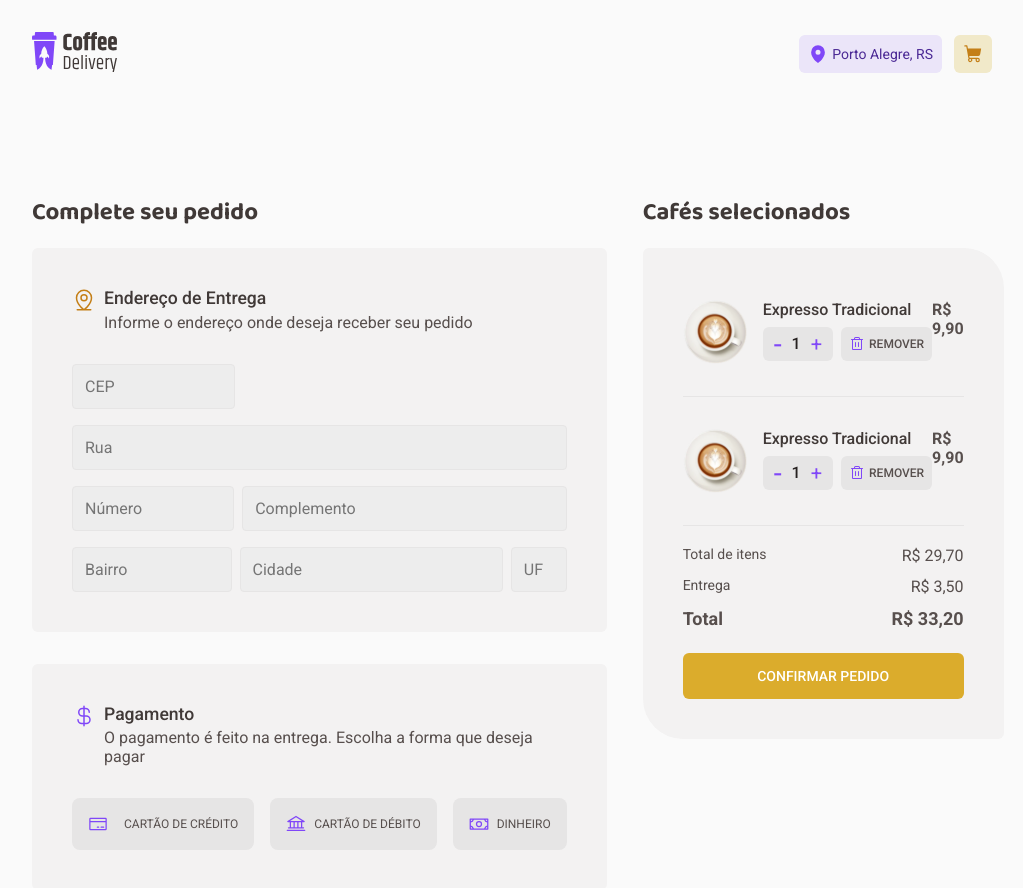
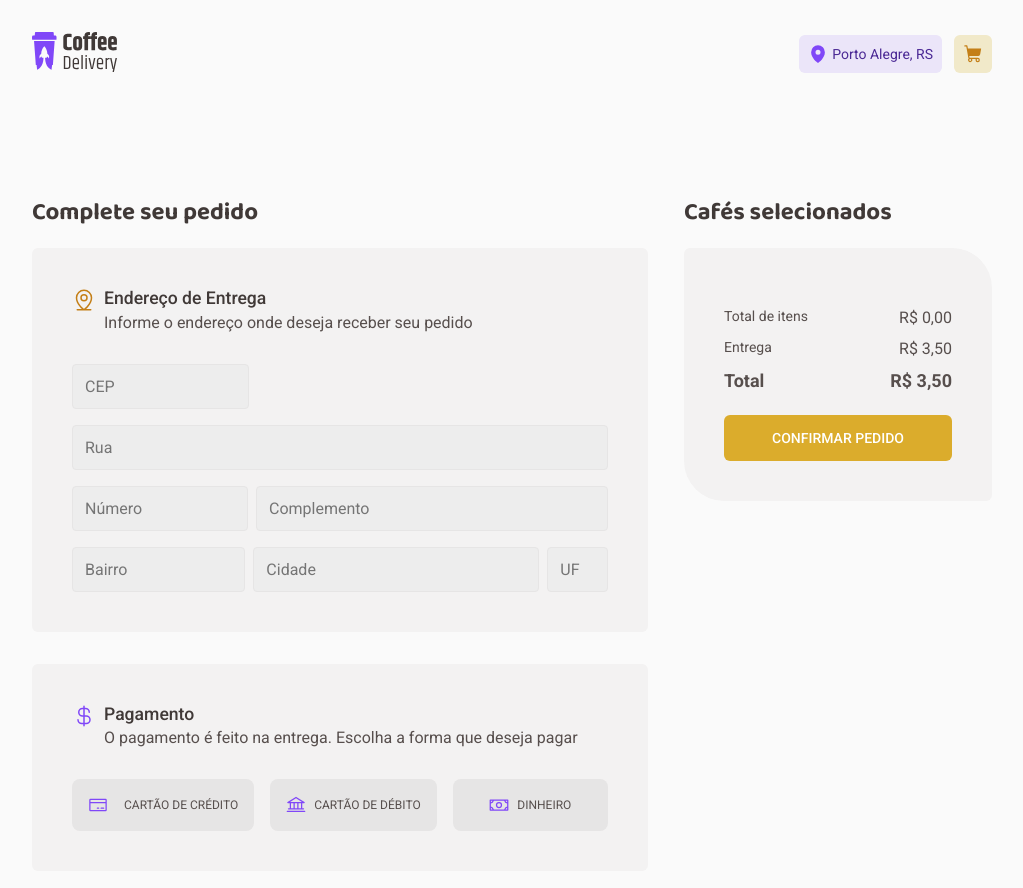
Before and after one commit to RodGondin/Coffee-Delivery, a React (Vite) app: page /cart in a window 1280 px wide. Shown: the top 888 px of the page, without its empty margins (128-1151 px from the left). Built offline with nearby package versions, Linux system fonts and the light colour scheme.

Commit message:
add logic to the cart and creating dynamic coffee cards

```diff
--- a/src/pages/Cart/index.tsx
+++ b/src/pages/Cart/index.tsx
@@ -1,10 +1,27 @@
 import { Bank, CreditCard, CurrencyDollar, MapPinLine, Money, Trash } from "@phosphor-icons/react";
 import { AddressPaymentBox, AddressSection, AreaCityUfRow, ButtonQuantityDiv, ButtonTrashCart, CartContainer, CartSummary, CartSummaryDiv, CoffeeCardSummary, CoffeeInfosBox, CoffeePaymentInfos, CoffeesSelectedBox, NumberComplementRow, PaymentOptionButton, PaymentOptionsDiv, PaymentSection, PricesInfo, TitlePriceInfo, TitlesSections, TotalPricesInfo } from "./styles";
 import { useTheme } from "styled-components";
-import { Capuccino } from "../../CoffeImport";
+import { useContext, useEffect, useState } from "react";
+import { CoffeeContext, CoffeeContextType } from "../../contexts/CoffeeContext";
 
 export function Cart() {
   const theme = useTheme();
+  const { cart, setCart, CoffeesList } = useContext(CoffeeContext) as CoffeeContextType;
+  const [totalValue, setTotalValue] = useState(0);
+
+  useEffect(() => {
+    const newTotalValue = cart.reduce((acc, item) => {
+      const coffeeDetails = CoffeesList.find(
+        (coffee) => coffee.title.toLowerCase() === item.coffeeName.toLowerCase()
+      );
+      if (coffeeDetails) {
+        return acc + coffeeDetails.price * item.quantity;
+      }
+      return acc;
+    }, 0);
+
+    setTotalValue(newTotalValue);
+  }, [cart, CoffeesList]);
 
   return (
     <CartContainer>
@@ -64,54 +81,59 @@ export function Cart() {
         <CartSummaryDiv>
 
           <CoffeesSelectedBox>
-            <CoffeeCardSummary>
-              <img src={Capuccino} alt="coffee" />
+            {cart.map((item, index) => {
+              const coffeeDetails = CoffeesList.find(
+                (coffee) => coffee.title.toLowerCase() === item.coffeeName.toLowerCase()
+              );
+
+              const handleRemoveItem = () => {
+                setCart(cart.filter((cartItem) => cartItem.coffeeName !== item.coffeeName));
+              };
+
+              const handleAddItemQuantity = () => {
+                setCart(cart.map((cartItem) =>
+                  cartItem.coffeeName === item.coffeeName
+                    ? { ...cartItem, quantity: cartItem.quantity + 1 }
+                    : cartItem
+                ));
+              };
+
+              const handleSubItemQuantity = () => {
+                setCart(cart.map((cartItem) =>
+                  cartItem.coffeeName === item.coffeeName && cartItem.quantity > 1
+                    ? { ...cartItem, quantity: cartItem.quantity - 1 }
+                    : cartItem
+                ));
+              };
+
+              return (
+                <CoffeeCardSummary key={index}>
+                  {coffeeDetails && <img src={coffeeDetails.imgSrc} alt={item.coffeeName} />}
                   <CoffeeInfosBox>
-                <p>Expresso Tradicional</p>
-
+                    <p>{item.coffeeName}</p>
                     <div>
                       <ButtonQuantityDiv>
-                    <button>-</button>
-                    <p>{1}</p>
-                    <button>+</button>
+                        <button onClick={handleSubItemQuantity}>-</button>
+                        <p>{item.quantity}</p>
+                        <button onClick={handleAddItemQuantity}>+</button>
                       </ButtonQuantityDiv>
-                  <ButtonTrashCart>
+                      <ButtonTrashCart onClick={handleRemoveItem}>
                         <Trash size={16} color={theme['purple']} />
                         REMOVER
                       </ButtonTrashCart>
                     </div>
-
                   </CoffeeInfosBox>
-              <span>R$ 9,90</span>
+                  {coffeeDetails && <span>R$ {coffeeDetails.price.toFixed(2)}</span>}
                 </CoffeeCardSummary>
-
-            <CoffeeCardSummary>
-              <img src={Capuccino} alt="coffee" />
-              <CoffeeInfosBox>
-                <p>Expresso Tradicional</p>
-
-                <div>
-                  <ButtonQuantityDiv>
-                    <button>-</button>
-                    <p>{1}</p>
-                    <button>+</button>
-                  </ButtonQuantityDiv>
-                  <ButtonTrashCart>
-                    <Trash size={16} color={theme['purple']} />
-                    REMOVER
-                  </ButtonTrashCart>
-                </div>
-
-              </CoffeeInfosBox>
-              <span>R$ 9,90</span>
-            </CoffeeCardSummary>
+              );
+            })}
           </CoffeesSelectedBox>
 
           <CoffeePaymentInfos>
             <div>
               <div>
                 <TitlePriceInfo>Total de itens</TitlePriceInfo>
-                <PricesInfo>R$ 29,70</PricesInfo>
+                <PricesInfo>R$ {totalValue.toFixed(2).replace(".", ",")}</PricesInfo>
               </div>
               <div>
                 <TitlePriceInfo>Entrega</TitlePriceInfo>
@@ -119,15 +141,16 @@ export function Cart() {
               </div>
               <div>
                 <TotalPricesInfo>Total</TotalPricesInfo>
-                <TotalPricesInfo>R$ 33,20</TotalPricesInfo>
+                <TotalPricesInfo>R$ {(totalValue + 3.50).toFixed(2).replace(".", ",")}</TotalPricesInfo>
               </div>
             </div>
             <button>CONFIRMAR PEDIDO</button>
           </CoffeePaymentInfos>
 
+
         </CartSummaryDiv>
       </CartSummary>
 
-    </CartContainer>
+    </CartContainer >
   )
 }
```
Lines whose indentation alone changed are shown as unchanged.
